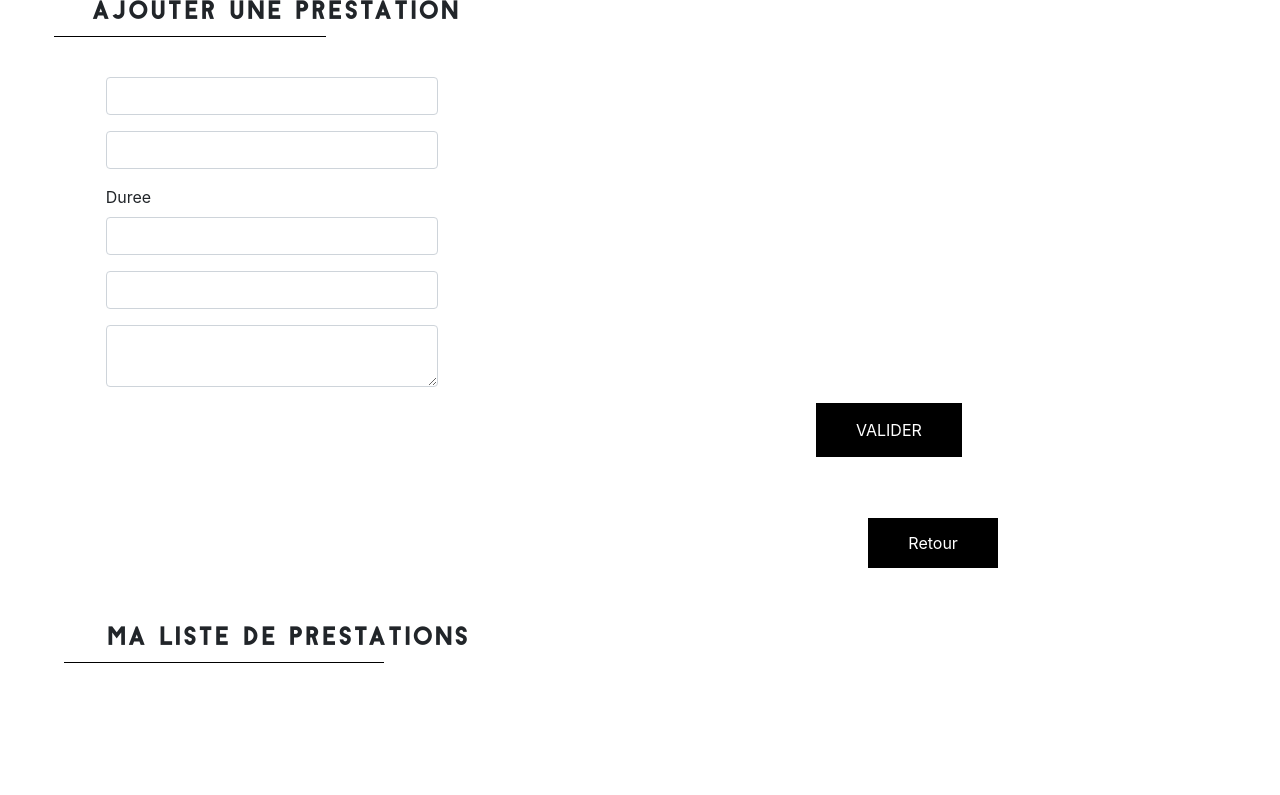
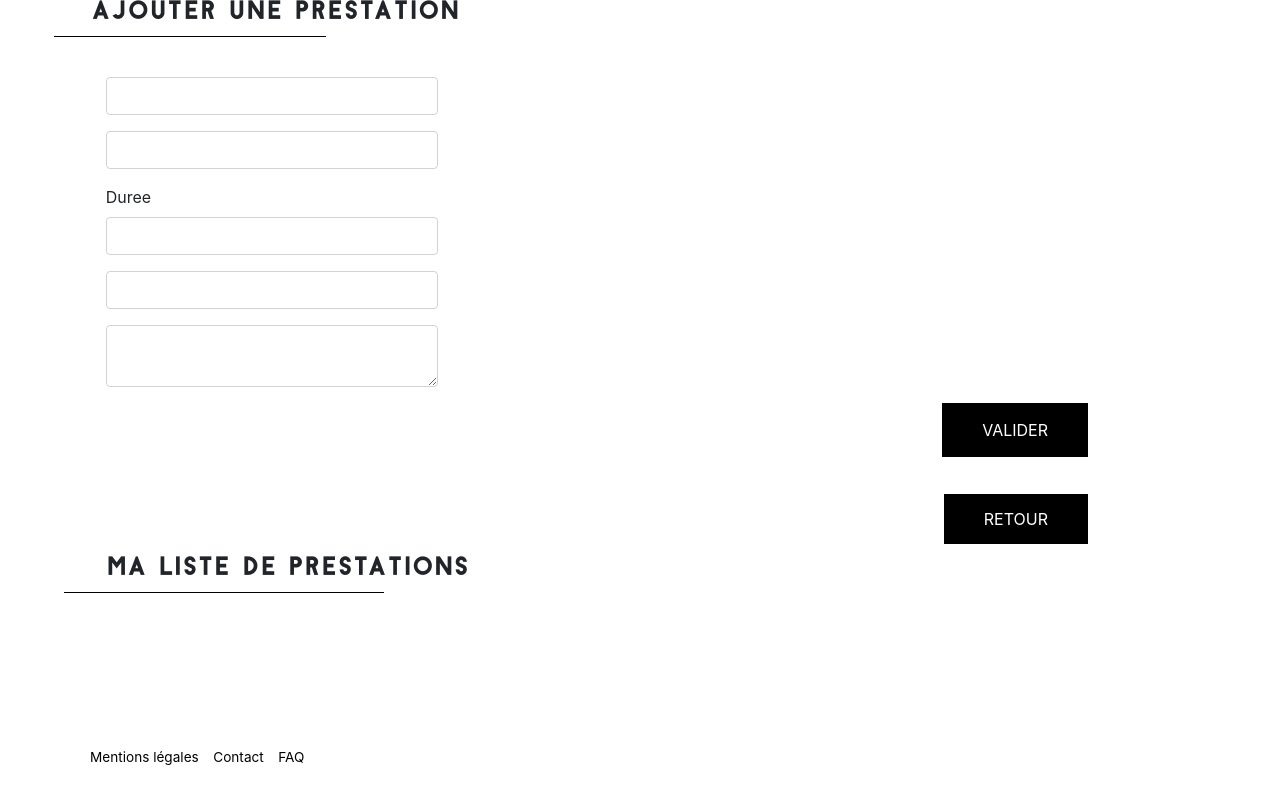
Before and after one commit to DemLapluie/bookr, a Symfony app: template templates/affichage_profil/fiche_prestataire/prestations.html.twig in a window 1280 px wide. Shown: the part 470-1265 px from the top of the page. After the commit the page ends 1235 px from the top, so only its background shows below. Run offline with Twig, Linux system fonts and the light colour scheme; the template is opened without the code that fills it, so the values that code supplies are empty; form fields are guessed from the names that the template uses; some libraries are stand-ins or nearby versions.

Commit message:
button retour page prestation/photo

```diff
--- a/templates/affichage_profil/fiche_prestataire/prestations.html.twig
+++ b/templates/affichage_profil/fiche_prestataire/prestations.html.twig
@@ -40,18 +40,18 @@
             {{ form_widget(form.description) }}
         </div>
 
-            <div class="form-btn-group offset-1 offset-md-9">
-            <button type="submit" class="inscription_form_button">
-                Valider
-            </button>
+            <div class="form-btn-group text-right">
+                <button type="submit" class="inscription_form_button">
+                    Valider
+                </button>
+                <div class="text-uppercase text-right">
+                    <a href="{{ path('modification_profil_prestataire') }}" class="inscription_form_button">
+                        Retour
+                    </a>
+                </div>
             </div>
         {{ form_end(form) }}
             <br>
-            <div class="col-4 offset-8 btn-retour">
-                <a href="{{ path('modification_profil_prestataire') }}" class="inscription_form_button">
-                    Retour
-                </a>
-            </div>
             <h4 class="text-uppercase offset-1">Ma liste de Prestations</h4>
             <span class="title_line offset-1 col-xl-3"></span>
             <div class="prestation-list col-10">
```
Also changed, not shown: templates/affichage_profil/fiche_prestataire/photos.html.twig (+7 -6 lines).
